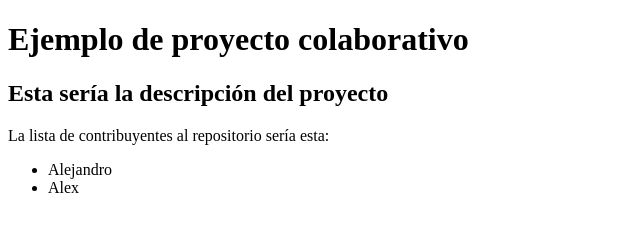
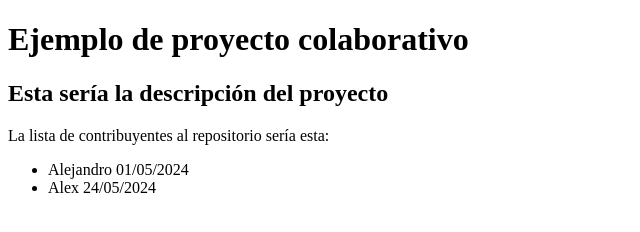
Before and after one commit to Grancanash-sec/proyecto1-copy, a plain HTML site: page index.html in a window 1280 px wide. Shown: the whole page, without its empty margins (0-640 px from the left). Drawn offline with Linux system fonts and the light colour scheme.

Commit message:
Update index.html
Añadiendo fecha de inicio de colaboración

```diff
--- a/index.html
+++ b/index.html
@@ -11,8 +11,8 @@
         <h2>Esta sería la descripción del proyecto</h2>
         <p>La lista de contribuyentes al repositorio sería esta:</p>
         <ul>
-            <li>Alejandro</li>
-            <li>Alex</li>
+            <li>Alejandro 01/05/2024</li>
+            <li>Alex 24/05/2024</li>
         </ul>
     </header>
 </body>
```
